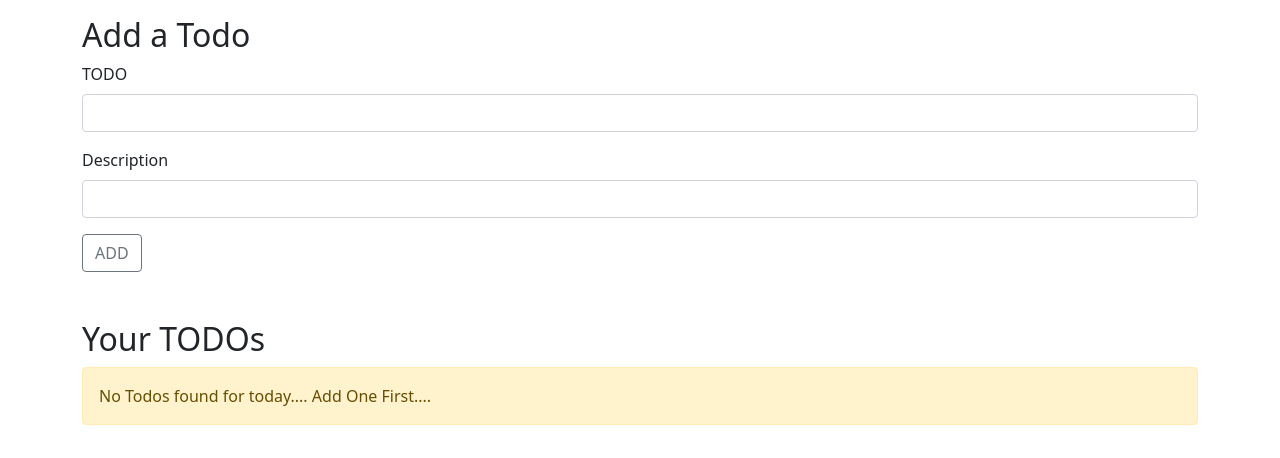
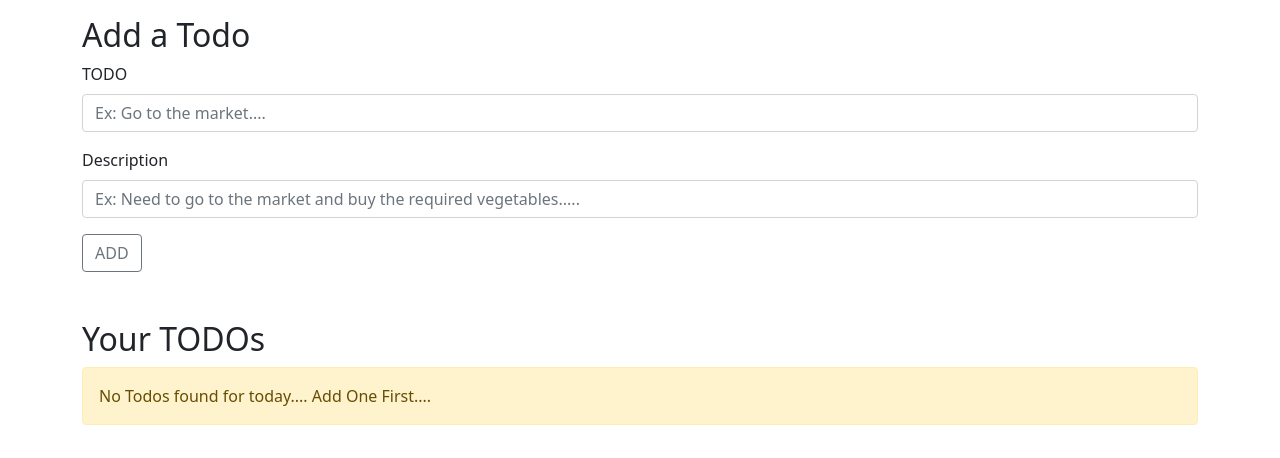
Before and after one commit to SoumadeepChoudhury/Projects, a Flask app: page / in a window 1280 px wide. Shown: the part 56-514 px from the top of the page. Run offline with Flask 2, Linux system fonts and the light colour scheme; data that the repository does not hold is empty.

Commit message:
Functions updated.

```diff
--- a/TODO/app.py
+++ b/TODO/app.py
@@ -15,8 +15,8 @@ class Todo(db.Model):
     desc = db.Column(db.String(500), nullable=False)
     date_Modified = db.Column(db.Date, default=dt.now)
 
-    def __repr__(self) -> str:
-        return f"{self.sno} {self.title} {self.date_Modified}"
+    # def __repr__(self) -> str:
+    #     return f"{self.sno} {self.title} {self.date_Modified}"
 
 
 @app.route("/", methods=["GET", "POST"])
@@ -45,7 +45,6 @@ def update(sno):
 
     todo = Todo.query.filter_by(sno=sno).first()
     return render_template('update.html', todo=todo)
-    return "this is update page"
 
 
 @app.route("/done/<int:sno>")
--- a/TODO/templates/index.html
+++ b/TODO/templates/index.html
@@ -9,12 +9,14 @@
     <form action="/" method="post">
         <div class="mb-3">
             <label for="title" class="form-label">TODO</label>
-            <input type="text" class="form-control" name="title" id="title" required>
+            <input type="text" class="form-control" name="title" placeholder="Ex: Go to the market...." id="title"
+                required>
 
         </div>
         <div class="mb-3">
             <label for="desc" class="form-label">Description</label>
-            <input type="text" class="form-control" name="desc" id="desc">
+            <input type="text" class="form-control" name="desc"
+                placeholder="Ex: Need to go to the market and buy the required vegetables....." id="desc">
         </div>
 
         <button type="submit button" class="btn btn-outline-secondary">ADD</button>
@@ -45,7 +47,7 @@
                 <td>{{todo.title}}</td>
                 <td>{{todo.desc}}</td>
                 <td>{{todo.date_Modified}}</td>
-                <td>
+                <td class="done">
                     <a href="/done/{{todo.sno}}" type="button" class="btn btn-outline-dark mx-1">DONE</button>
                         <a href="/update/{{todo.sno}}" type="button"
                             class="btn btn-outline-success mx-1">Update</button>
```
Also changed, not shown: TODO/todo.db.
